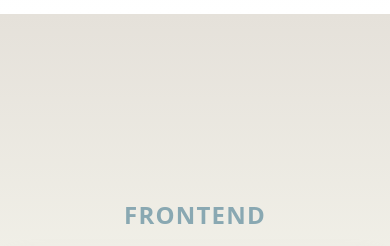
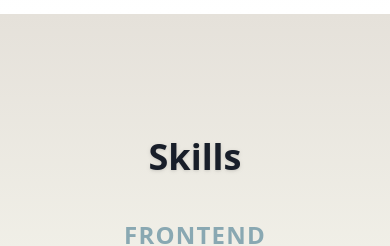
Before and after one commit to insrno/PORTFOLIO, a React (Vite) app: page /portfolio in a window 390 px wide. Shown: the part 2180-2426 px from the top of the page. Built offline with nearby package versions, Linux system fonts and the light colour scheme.

Commit message:
responsiveness and fix skill floating menu

```diff
--- a/src/DESIGN/FlowingMenu.css
+++ b/src/DESIGN/FlowingMenu.css
@@ -29,7 +29,6 @@
     justify-content: center;
     height: 100%;
     position: relative;
-    cursor: pointer;
     text-transform: uppercase;
     text-decoration: none;
     white-space: nowrap;
--- a/src/PAGES/FlowingMenu.jsx
+++ b/src/PAGES/FlowingMenu.jsx
@@ -58,6 +58,10 @@ function MenuItem({ text, tools }) {
       .to(marqueeInnerRef.current, { y: edge === 'top' ? '101%' : '-101%' }, 0);
   };
 
+  const handleClick = (e) => {
+    e.preventDefault(); // Prevent default click behavior
+  };
+
   // Repeat marquee content for effect
   const repeatedMarqueeContent = Array.from({ length: 4 }).flatMap((_, idx) =>
     tools.map((tool, tIdx) => (
@@ -75,6 +79,7 @@ function MenuItem({ text, tools }) {
         href="#"
         onMouseEnter={handleMouseEnter}
         onMouseLeave={handleMouseLeave}
+        onClick={handleClick}
       >
         {text}
       </a>
--- a/src/PAGES/Skills.jsx
+++ b/src/PAGES/Skills.jsx
@@ -42,7 +42,7 @@ export default function Skills() {
       className="py-20 min-h-[60vh] bg-gradient-to-b from-[#E5E1DA] via-[#F1F0E8] to-white flex flex-col items-center justify-center"
     >
       <div className="container mx-auto text-center max-w-5xl">
-        <h3 className="text-4xl font-bold mb-10 text-[#181e29] drop-shadow"></h3>
+        <h3 className="text-4xl font-bold mb-10 text-[#181e29] drop-shadow">Skills</h3>
         <FlowingMenu items={categories} />
       </div>
     </section>
```
